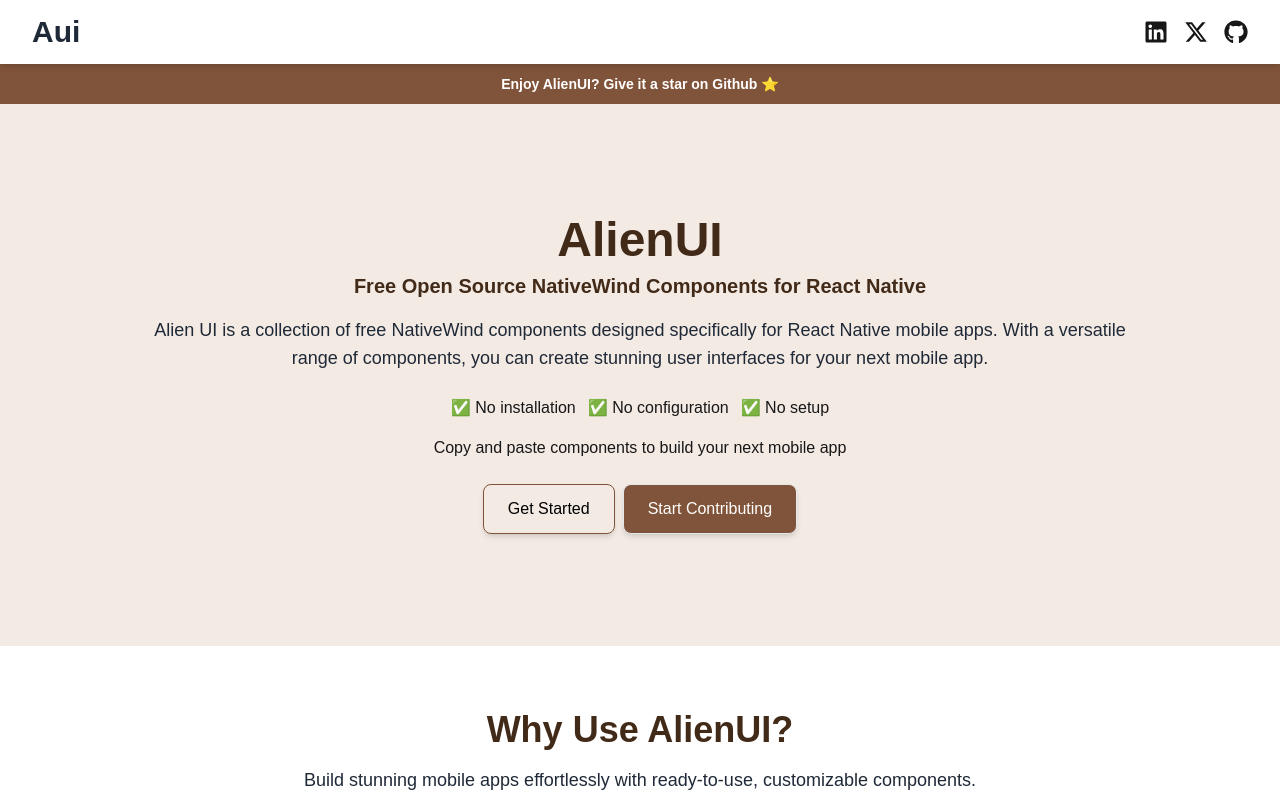
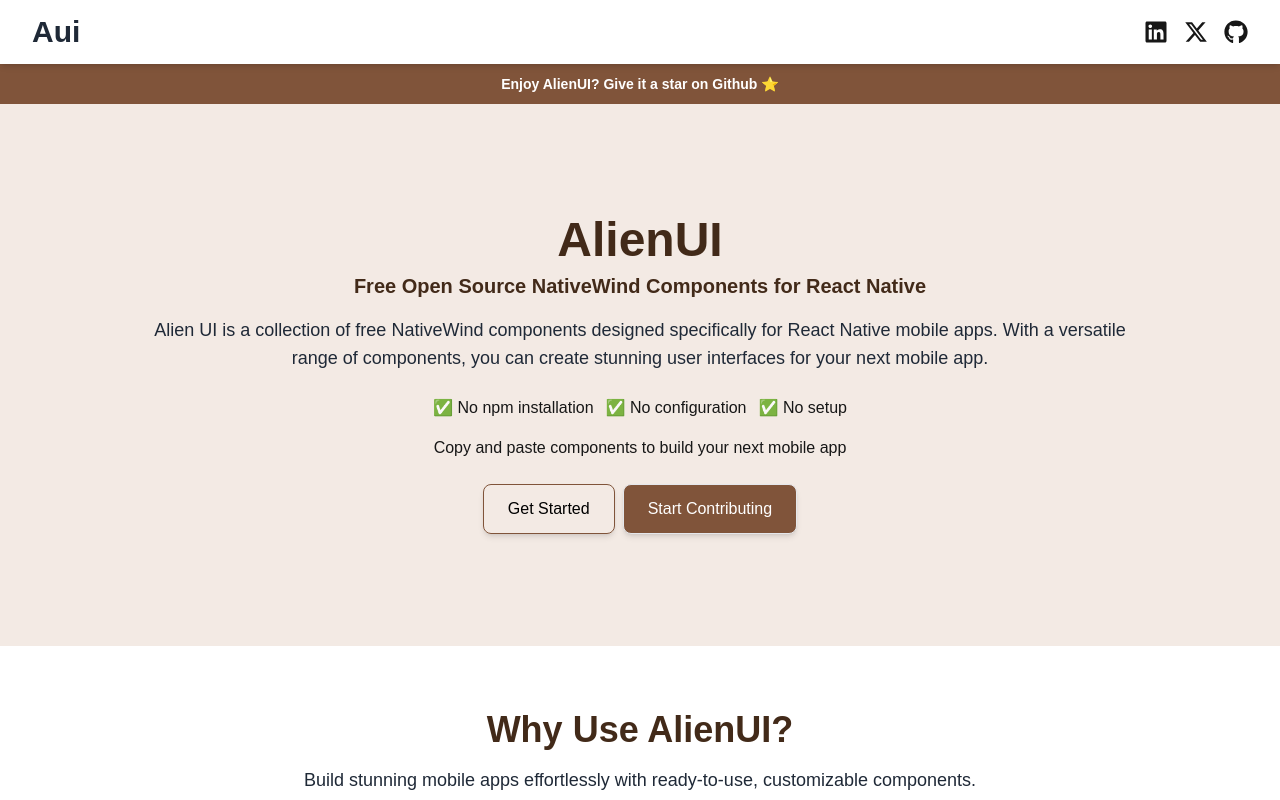
Before and after one commit to AlienUI-Org/AlienUI, a Next.js app in the folder next-ui/: page / in a window 1280 px wide. Shown: the top 800 px of the page. Built offline with nearby package versions, Linux system fonts and the light colour scheme.

Commit message:
feat: update FAQ and Hero components for clarity on installation process

```diff
--- a/next-ui/components/FaQ.tsx
+++ b/next-ui/components/FaQ.tsx
@@ -13,7 +13,7 @@
     {
       title: "Is AlienUI a component library?",
       content:
-        "No, It is a UI Kit. You do not install it as a dependency. It is not available or distributed via npm. Pick the components you need. " +
+        "Yes, It is a self-hosted component library but you do not install it as a dependency. It is not available via npm like other traditional component library. Pick the components you need. " +
         "Copy and paste the code into your project and customize to your needs. The code is yours.",
     },
     {
--- a/next-ui/components/Hero.tsx
+++ b/next-ui/components/Hero.tsx
@@ -20,7 +20,7 @@
             mobile app.
           </p>
           <div className="flex items-center gap-3 justify-center mt-6 mb-4">
-            <p> ✅ No installation</p>
+            <p> ✅ No npm installation</p>
             <p>✅ No configuration</p>
             <p>✅ No setup</p>
           </div>
```
